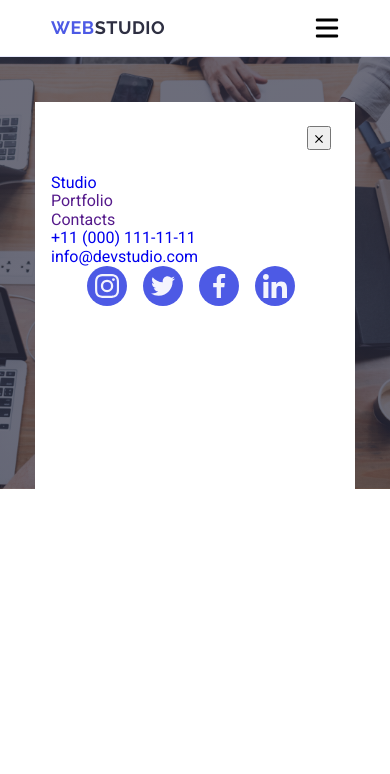
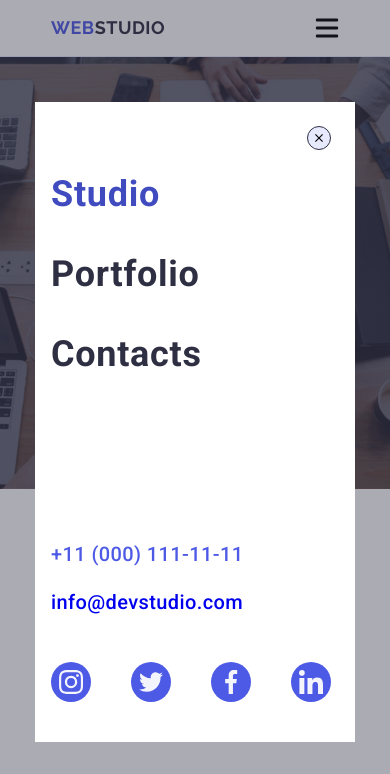
Before and after one commit to Nikel-Stanislav/goit-markup-hw-06, a plain HTML site: page index.html in a window 390 px wide. Shown: the top 774 px of the page. Drawn offline with nearby package versions, Linux system fonts and the light colour scheme.

Commit message:
mobile-menu

```diff
--- a/css/styles.css
+++ b/css/styles.css
@@ -928,6 +928,7 @@ img {
   height: 100%;
   position: fixed;
   top: 0;
+  background-color: rgba(46, 47, 66, 0.4);
   opacity: 0;
   pointer-events: none;
   visibility: hidden;
@@ -941,7 +942,7 @@ img {
 .mobile-modal {
   width: 320px;
   min-height: 640px;
-  background: #fff;
+  background-color: #fff;
   position: absolute;
   top: 50%;
   left: 50%;
@@ -949,7 +950,7 @@ img {
   padding: 72px 24px 40px 16px;
 }
 
-.mobile-button {
+.mobile-open-btn {
   position: absolute;
   top: 24px;
   right: 24px;
@@ -963,7 +964,50 @@ img {
   display: flex;
   align-items: center;
   justify-content: center;
-  border: none;
+  /* border: none; */
+}
+
+.mobile-menu-list {
+  display: flex;
+  flex-direction: column;
+  gap: 40px;
+  margin-bottom: 168px;
+}
+
+.mobile-menu-link {
+  font-weight: 700;
+  font-size: 36px;
+  line-height: 1.11111;
+  letter-spacing: 0.02em;
+  color: #2e2f42;
+}
+
+.link-studio {
+  color: #404bbf;
+}
+
+.mobile-address-list {
+  display: flex;
+  flex-direction: column;
+  gap: 24px;
+  margin-bottom: 48px;
+}
+
+.mobile-address-item {
+  font-weight: 500;
+  font-size: 20px;
+  line-height: 1.2;
+  letter-spacing: 0.02em;
+  color: #434455;
+}
+
+.link-tel {
+  color: #4d5ae5;
+}
+
+.mobile-icon-list {
+  display: flex;
+  gap: 40px;
 }
 
 /* -------------------------TABLET@--------------------- */
--- a/index.html
+++ b/index.html
@@ -593,7 +593,9 @@
         <nav class="mobile-menu">
           <ul class="mobile-menu-list">
             <li class="mobile-menu-item">
-              <a href="./index.html" class="mobile-menu-link">Studio</a>
+              <a href="./index.html" class="mobile-menu-link link-studio"
+                >Studio</a
+              >
             </li>
             <li class="mobile-menu-item">
               <a href="" class="mobile-menu-link">Portfolio</a>
@@ -604,45 +606,45 @@
           </ul>
         </nav>
         <address class="mobile-addres">
-          <ul class="mobile-addres-list">
-            <li class="mobile-addres-item">
-              <a href="tel:+110001111111" class="mobile-addres-link"
+          <ul class="mobile-address-list">
+            <li class="mobile-address-item">
+              <a href="tel:+110001111111" class="mobile-address-link link-tel"
                 >+11 (000) 111-11-11</a
               >
             </li>
-            <li class="mobile-addres-item">
-              <a href="mailto:info@devstudio.com" class="mobile-addres-link"
+            <li class="mobile-address-item">
+              <a href="mailto:info@devstudio.com" class="mobile-address-link"
                 >info@devstudio.com</a
               >
             </li>
           </ul>
         </address>
         <div class="mobile-socials">
-          <ul class="icon-list">
-            <li class="icon-item">
-              <a href="" class="icon-link">
-                <svg class="icon-icon" width="24" height="24">
+          <ul class="icon-list mobile-icon-list">
+            <li class="icon-item mobile-icon-item">
+              <a href="" class="icon-link mobile-icon-link">
+                <svg class="icon-icon mobile-icon-icon" width="24" height="24">
                   <use href="./images/icons.svg#icon-instagram"></use>
                 </svg>
               </a>
             </li>
-            <li class="icon-item">
-              <a href="" class="icon-link">
-                <svg class="icon-icon" width="24" height="24">
+            <li class="icon-item mobile-icon-item">
+              <a href="" class="icon-link mobile-icon-link">
+                <svg class="icon-icon mobile-icon-icon" width="24" height="24">
                   <use href="./images/icons.svg#icon-twitter"></use>
                 </svg>
               </a>
             </li>
-            <li class="icon-item">
-              <a href="" class="icon-link">
-                <svg class="icon-icon" width="24" height="24">
+            <li class="icon-item mobile-icon-item">
+              <a href="" class="icon-link mobile-icon-link">
+                <svg class="icon-icon mobile-icon-icon" width="24" height="24">
                   <use href="./images/icons.svg#icon-facebook"></use>
                 </svg>
               </a>
             </li>
-            <li class="icon-item">
-              <a href="" class="icon-link">
-                <svg class="icon-icon" width="24" height="24">
+            <li class="icon-item mobile-icon-item">
+              <a href="" class="icon-link mobile-icon-link">
+                <svg class="icon-icon mobile-icon-icon" width="24" height="24">
                   <use href="./images/icons.svg#icon-linkedin"></use>
                 </svg>
               </a>
```
